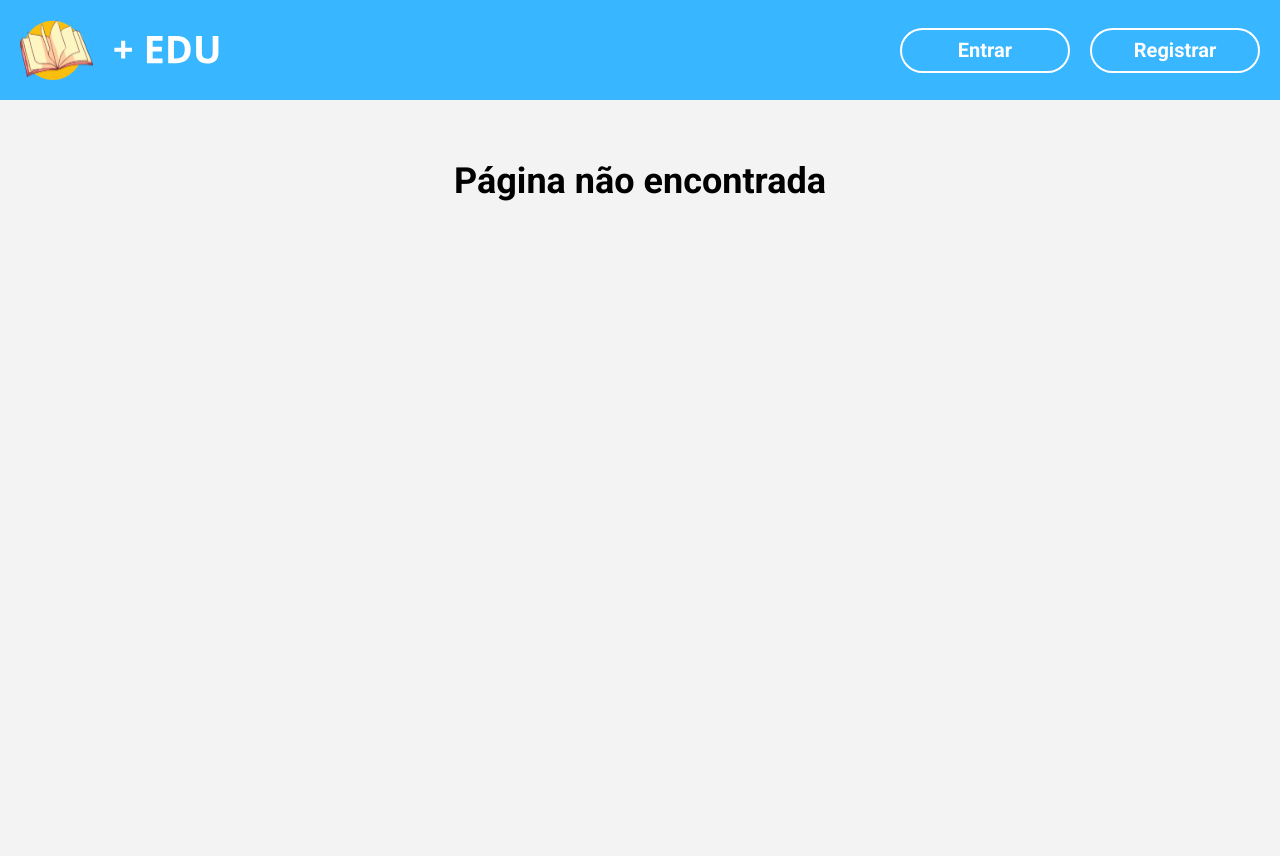
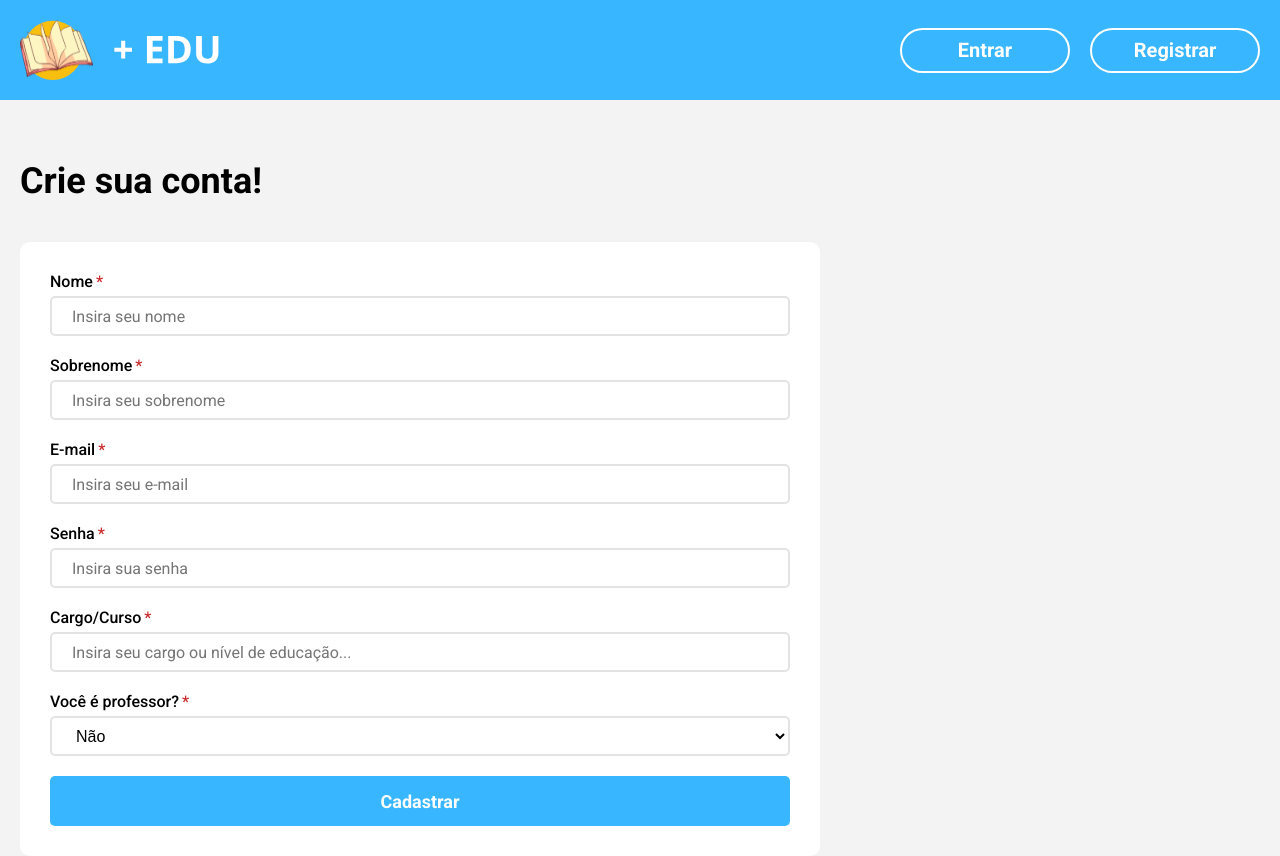
Before and after one commit to Davi-Lobo/plus-edu, a React (Create React App) app in the folder frontend/: page /register in a window 1280 px wide. Before the commit the page ends 800 px from the top, so only its background shows below. Built offline with nearby package versions, Linux system fonts and the light colour scheme.

Commit message:
General update in components

```diff
--- a/frontend/src/components/Header.js
+++ b/frontend/src/components/Header.js
@@ -8,7 +8,6 @@ import UserSpace from './UserSpace';
 
 export default function Header({isHome, isLogged}) {
     const userName = localStorage.getItem('username');
-    const user_id = localStorage.getItem('user_id');
 
     const history = useHistory();
 
@@ -37,13 +36,13 @@ export default function Header({isHome, isLogged}) {
             <header className="page-header">
                 <div className="content">
                     <div className="logo">
-                        <a href="/"><img src={logo} alt="+EDU Logo"/></a>
+                        <a href="/dashboard"><img src={logo} alt="+EDU Logo"/></a>
                     </div>
 
                     <div className="user-space">
                         <span>Bem vindo de volta, {userName},
 
-                        <Link to={`/profile/${user_id}`} className="link"> Meu Perfil ,</Link>
+                        <Link to={`/profile/`} className="link"> Meu Perfil ,</Link>
 
                         <button className="logout" onClick={handleLogout}> Logout</button></span>
                     </div>
--- a/frontend/src/components/LoginForm.js
+++ b/frontend/src/components/LoginForm.js
@@ -21,7 +21,10 @@ export default function LoginForm() {
         try {
             const response = await api.post('auth/local', data);
 
-            localStorage.setItem('token', data.jwt);
+            localStorage.setItem('token', response.data.jwt);
+            localStorage.setItem('username', response.data.user.firstName);
+            localStorage.setItem('user_id', response.data.user.id);
+
             history.push('/dashboard');
         } catch {
             alert('Falha no login, tente novamente');
@@ -36,6 +39,7 @@ export default function LoginForm() {
                     id="username"
                     type="email"
                     placeholder="Insira seu e-mail"
+                    autoComplete="off"
                     onChange={e => setIdentifier(e.target.value)}
                 />
             </div>
--- a/frontend/src/components/RecentQuestions.js
+++ b/frontend/src/components/RecentQuestions.js
@@ -9,7 +9,6 @@ export default function RecentQuestions() {
     useEffect(() => {
         api.get('questions').then(response =>{
             setQuestions(response.data);
-            console.log(response.data)
         })
     }, []);
 
--- a/frontend/src/components/RegisterForm.js
+++ b/frontend/src/components/RegisterForm.js
@@ -4,29 +4,30 @@ import { useHistory } from 'react-router-dom';
 import api from '../services/api';
 
 export default function RegisterForm() {
-    const [name, setName] = useState('');
     const [email, setEmail] = useState('');
     const [password, setPassword] = useState('');
+    const [firstName, setFirstName] = useState('');
+    const [lastName, setLastName] = useState('');
     const [occupation, setOcuppation] = useState('');
-    const [teacher, setTeacher] = useState('');
+    const [type, setType] = useState('');
 
     const history = useHistory();
 
     async function handleRegister(e) {
         e.preventDefault();
 
-        setTeacher(parseInt(teacher));
-
         const data = {
-            name,
+            username: email,
             email,
             password,
-            occupation,
-            teacher
+            type,
+            firstName,
+            lastName,
+            occupation
         }
 
         try {
-            const response = await api.post('users', data);
+            const response = await api.post('auth/local/register', data);
 
             history.push('/login');
         } catch {
@@ -42,13 +43,24 @@ export default function RegisterForm() {
             </div> */}
 
             <div className="field">
-                <label htmlFor="name" className="label -required">Nome</label>
+                <label htmlFor="firstname" className="label -required">Nome</label>
                 <input
-                    id="name"
+                    id="firstname"
                     className="input"
                     type="text"
-                    placeholder="Insira seu nome e sobrenome"
-                    onChange={e => setName(e.target.value)}
+                    placeholder="Insira seu nome"
+                    onChange={e => setFirstName(e.target.value)}
+                />
+            </div>
+
+            <div className="field">
+                <label htmlFor="lastname" className="label -required">Sobrenome</label>
+                <input
+                    id="lastname"
+                    className="input"
+                    type="text"
+                    placeholder="Insira seu sobrenome"
+                    onChange={e => setLastName(e.target.value)}
                 />
             </div>
 
@@ -91,10 +103,10 @@ export default function RegisterForm() {
                 <select
                     name="teacher"
                     id="teacher"
-                    onChange={e => setTeacher(e.target.value)}
+                    onChange={e => setType(e.target.value)}
                 >
-                    <option value="0" selected>Não</option>
-                    <option value="1">Sim</option>
+                    <option value="STUDENT" selected>Não</option>
+                    <option value="TEACHER">Sim</option>
                 </select>
             </div>
 
--- a/frontend/src/components/UserSpace.js
+++ b/frontend/src/components/UserSpace.js
@@ -13,7 +13,7 @@ export default function UserSpace({isLoggedIn}) {
     return (
         <div className="user-space">
             <Link to="/login" className="login">Entrar</Link>
-            <Link to="/registro" className="register">Registrar</Link>
+            <Link to="/register" className="register">Registrar</Link>
         </div>
     );
 }
--- a/frontend/src/components/YourQuestions.js
+++ b/frontend/src/components/YourQuestions.js
@@ -6,32 +6,35 @@ import api from '../services/api';
 
 export default function YourQuestions() {
     const [ questions, setQuestions] = useState([]);
+    const [ userQuestions, setUserQuestions] = useState([]);
 
     const userName = localStorage.getItem('username');
+    const userId = localStorage.getItem('user_id');
 
     useEffect(() => {
-        api.get('profile', {
-            headers: {
-                author: userName,
-            }
-        }).then(response =>{
+        api.get('questions').then(response =>{
             setQuestions(response.data);
-            console.log(response.data);
         })
-    }, [userName]);
+    }, []);
+
+    useEffect(() => {
+        const filteredQuestions = questions.filter(question => question.users_permissions_user.id == userId);
+        setUserQuestions(filteredQuestions);
+    }, [questions]);
+
 
     return (
         <div className="questions-list -yours">
             <div className="head">
                 <h2 className="title">Suas Perguntas</h2>
 
-                <a href="/pergunte" className="link">Faça uma pergunta</a>
+                <Link to="/ask" className="link">Faça uma pergunta</Link>
             </div>
 
             <ul className="list">
-                {questions.map(question => (
+                {userQuestions.map(question => (
                     <li key={question.id} className="question-item">
-                        <Link className="title" to={`/pergunta/${question.id}`}>
+                        <Link className="title" to={`/ask/${question.id}`}>
                             <h3 className="title">{question.title}</h3>
                         </Link>
 
@@ -41,7 +44,7 @@ export default function YourQuestions() {
 
                         <div className="author">
                             <span>Feita por: </span>
-                            <span className="name">{question.author}</span>
+                            <span className="name">{`${question.users_permissions_user.firstName} ${question.users_permissions_user.lastName}`}</span>
                         </div>
                     </li>
                 ))}
--- a/frontend/src/global.css
+++ b/frontend/src/global.css
@@ -278,7 +278,6 @@ h2 {
 
 
 .sidebar-main {
-    padding-top: 90px;
 }
 
     .sidebar-main > .content {
--- a/frontend/src/pages/AskPage/index.js
+++ b/frontend/src/pages/AskPage/index.js
@@ -10,13 +10,13 @@ import './style.css';
 const TITLE = "+Edu - Faça sua pergunta!";
 
 export default function AskPage() {
+    const history = useHistory();
+
     const [title, setTitle] = useState('');
     const [category, setCategory] = useState('');
     const [description, setDescription] = useState('');
 
-    const userName = localStorage.getItem('username');
-
-    const history = useHistory();
+    const token = localStorage.getItem('token');
 
     async function handleAsk(e) {
         e.preventDefault();
@@ -27,14 +27,10 @@ export default function AskPage() {
             category
         };
 
-        console.log(data)
-
         try {
-           const response = await api.post('question', data, {
+           const response = await api.post('questions', data, {
                headers: {
-                   author: userName,
-                   Authorization: 2,
-                   name: userName
+                   Authorization: `Bearer ${token}`,
                }
            });
 
--- a/frontend/src/routes.js
+++ b/frontend/src/routes.js
@@ -16,11 +16,11 @@ export default function Routes() {
             <Switch>
                 <Route path="/" component={Home} exact/>
                 <Route path="/login" component={LoginPage}/>
-                <Route path="/registro" component={RegisterPage}/>
+                <Route path="/register" component={RegisterPage}/>
                 <Route path="/dashboard" component={UserDashboard}/>
                 <Route path="/profile" component={ProfilePage}/>
-                <Route path="/pergunte" component={AskPage}/>
-                <Route path="/pergunta" component={QuestionPage}/>
+                <Route path="/ask" component={AskPage}/>
+                <Route path="/question/:id" component={QuestionPage}/>
                 <Route component={NotFound}/>
             </Switch>
         </BrowserRouter>
```
